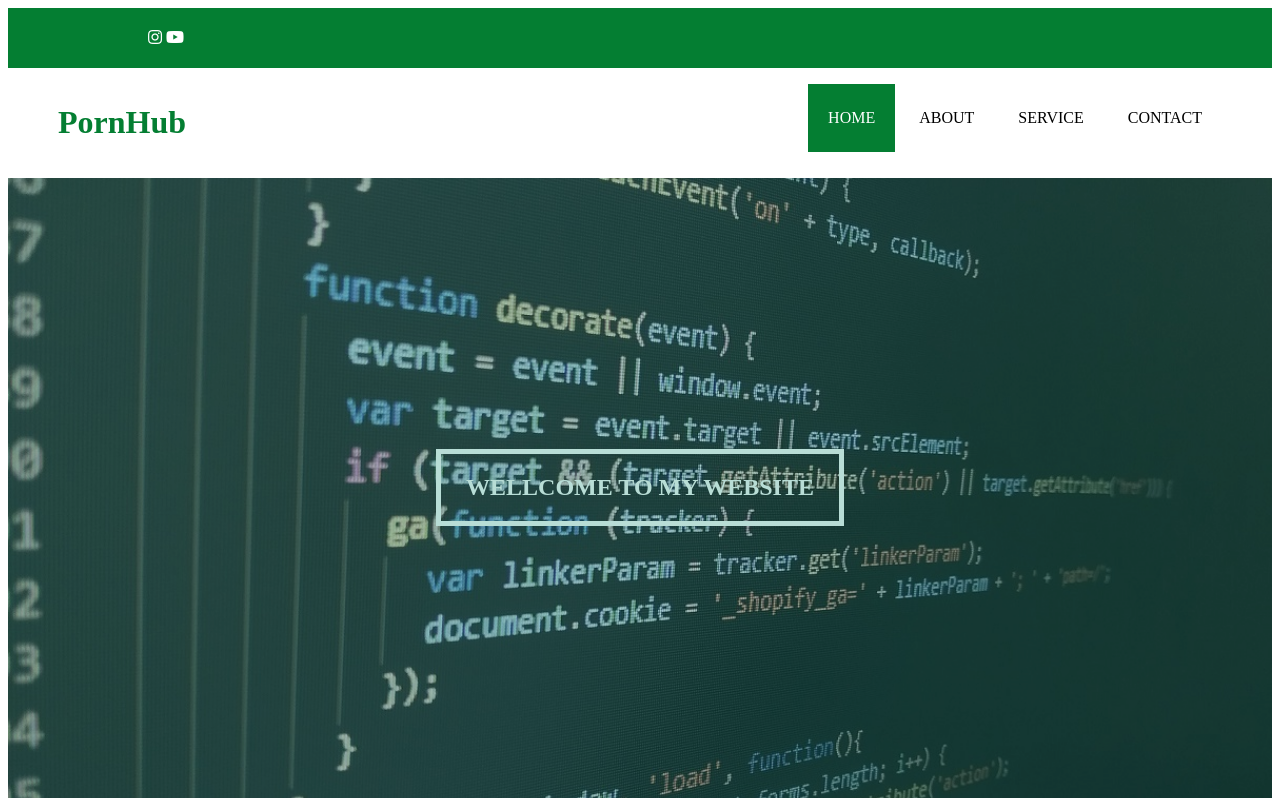
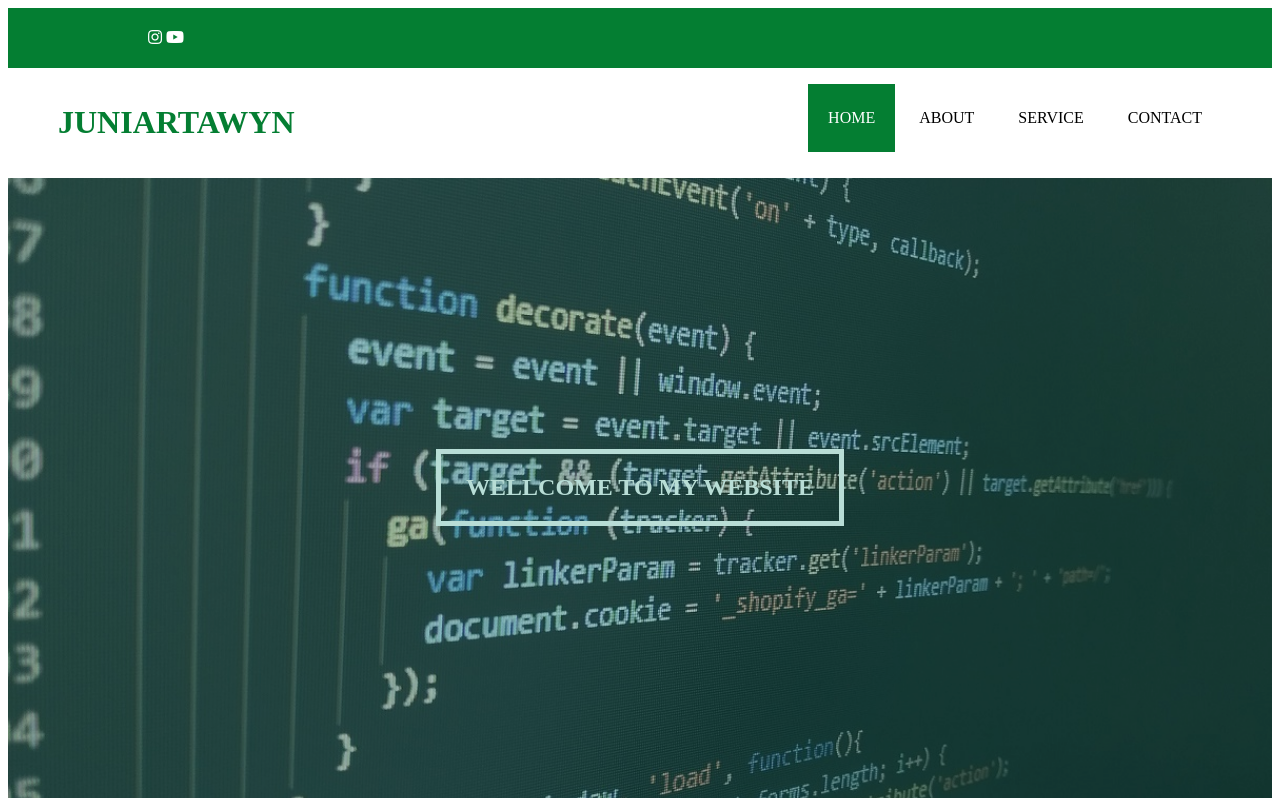
Before and after one commit to juniartawyn/juniartawyn.github.io, a plain HTML site: page index.html in a window 1280 px wide. Shown: the top 800 px of the page. Drawn offline with nearby package versions, Linux system fonts and the light colour scheme; files whose address does not match are found by name.

Commit message:
Update index.html

```diff
--- a/index.html
+++ b/index.html
@@ -27,7 +27,7 @@
     </div>
     <header>
             <div>
-            <h1><a href="index.html">PornHub</a></h1>
+            <h1><a href="index.html">JUNIARTAWYN</a></h1>
             <ul>
                 <li class="active"><a href="index.html">HOME</a></li>
                 <li><a href="about.html">ABOUT</a></li>
```
